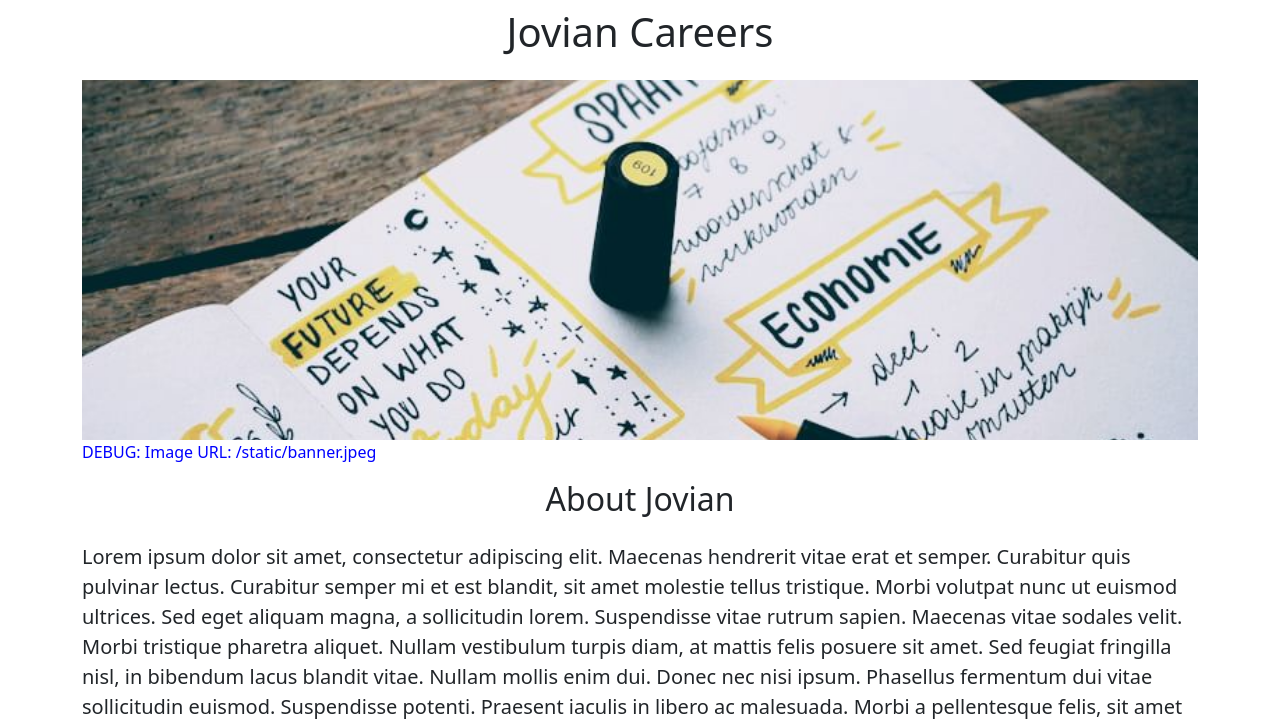
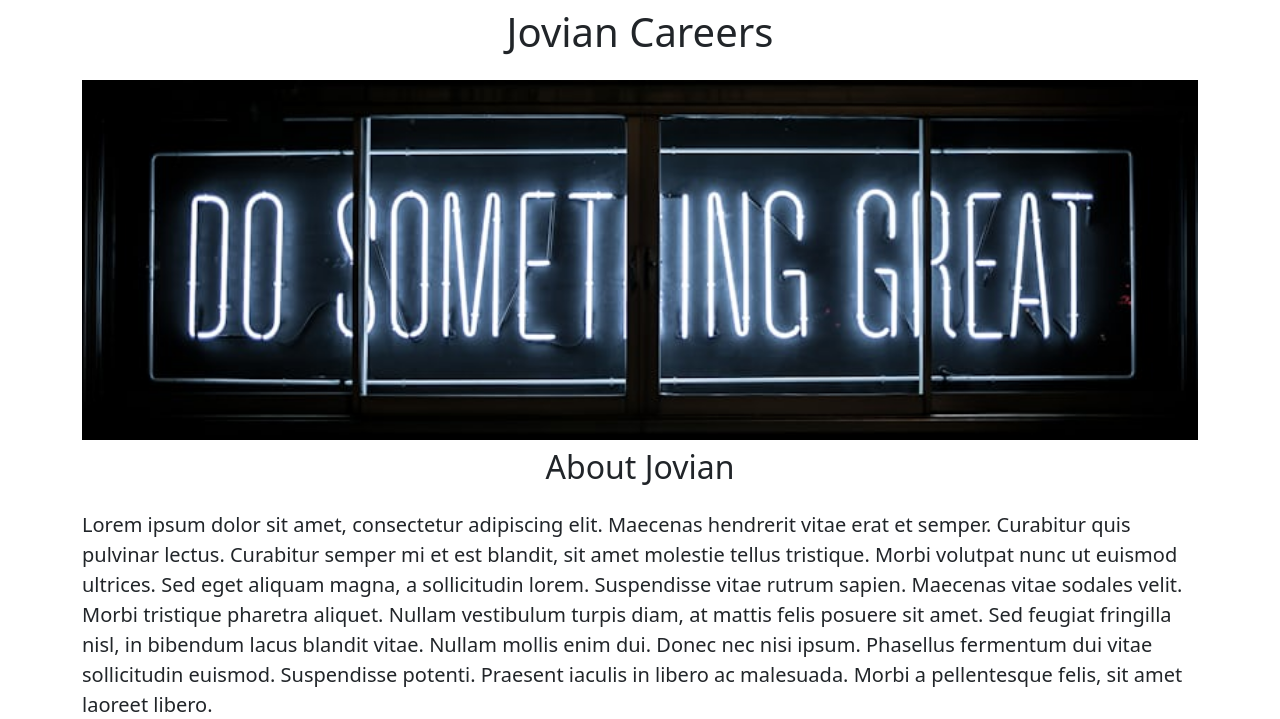
Before and after one commit to Eyob49/Jovian-careers-website-v22, a Flask app: page / in a window 1280 px wide. Shown: the top 719 px of the page. Run offline with Flask 3, Linux system fonts and the light colour scheme.

Commit message:
Renamed back the files again

```diff
--- a/templates/Home.html
+++ b/templates/Home.html
@@ -16,8 +16,8 @@
   <body>
     <div class="container">
     <h1 class="text-center mt-2 mb-4">{{company_name}} Careers</h1>
-    <img src="{{ url_for('static', filename='photo.jpg') }}" class="img-fluid" id="banner" alt="Jovian careers banner">
-      <p style="color: blue;">DEBUG: Image URL: {{ url_for('static', filename='banner.jpeg') }}</p>
+    <img src="{{ url_for('static', filename='banner.jpeg') }}" class="img-fluid" id="banner" alt="Jovian careers banner">
+
     <h2 class="text-center mt-2 mb-4">About Jovian</h2>
     <p class="lead">Lorem ipsum dolor sit amet, consectetur adipiscing elit. Maecenas hendrerit vitae erat et semper. Curabitur quis pulvinar lectus. Curabitur semper mi et est blandit, sit amet molestie tellus tristique. Morbi volutpat nunc ut euismod ultrices. Sed eget aliquam magna, a sollicitudin lorem. Suspendisse vitae rutrum sapien. Maecenas vitae sodales velit. Morbi tristique pharetra aliquet. Nullam vestibulum turpis diam, at mattis felis posuere sit amet. Sed feugiat fringilla nisl, in bibendum lacus blandit vitae. Nullam mollis enim dui. Donec nec nisi ipsum. Phasellus fermentum dui vitae sollicitudin euismod. Suspendisse potenti. Praesent iaculis in libero ac malesuada. Morbi a pellentesque felis, sit amet laoreet libero.</p>
 
```
Also changed, not shown: static/banner.jpeg (renamed from static/Banner.jpeg), static/photo.jpg (deleted).
